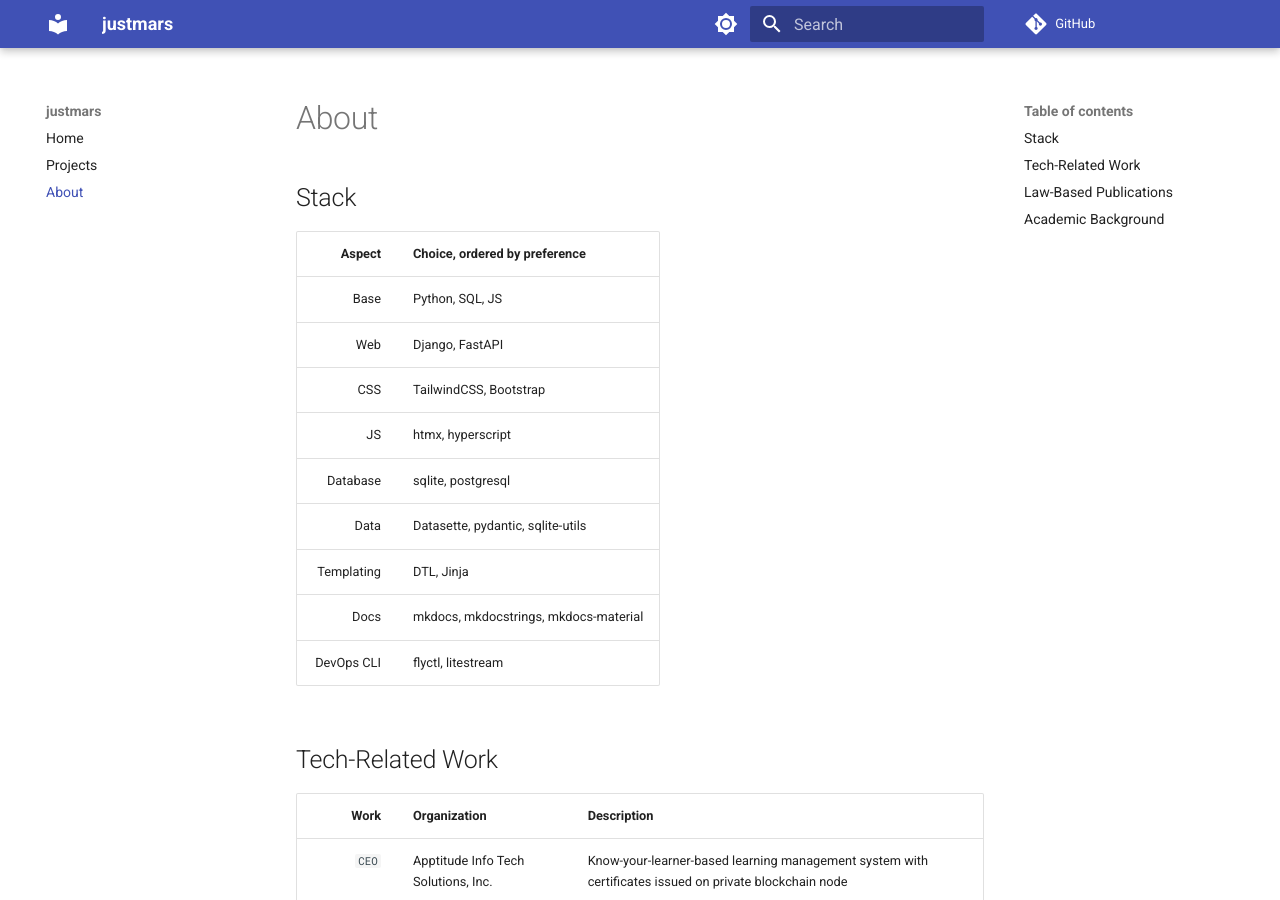
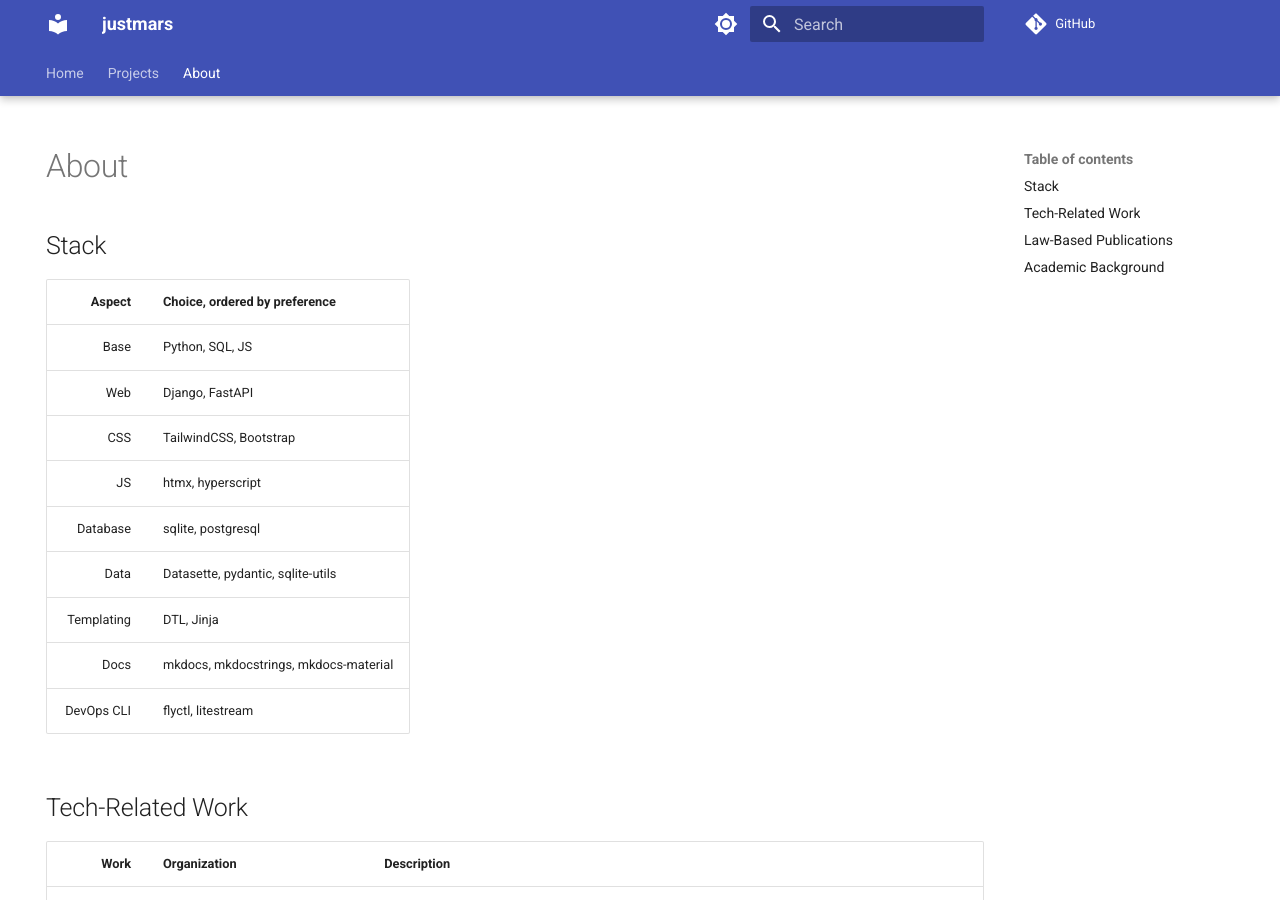
Before and after one commit to justmars/justmars.github.io, an MkDocs documentation site: the page built from docs/about.md, in a window 1280 px wide and 900 px high. Built offline with MkDocs 1.6.1 and Material for MkDocs 9.7.7, drawn with Linux system fonts in a browser that asks for light colours; comment, search, counter and statistics services are not loaded.

Commit message:
feat: nav

```diff
--- a/docs/about.md
+++ b/docs/about.md
@@ -25,9 +29,9 @@ Work  | Organization | Description
 
 Topic  | Title
 --:|:--
-`Remote Notarization` | _Notarization in the New Normal: White Paper on Remote Online Notarization in the Philippines_
-`Telco Competition` | _Telconopoly: Overthrowing the Shadow of Regulatory Capture and Opportunism in Philippine  Telecommunications through Effective Competition Policy_
-`Virtual Propery` | _Virtual Property: A Modified Usufruct of Intangibles_
+Remote Notarization | _Notarization in the New Normal: White Paper on Remote Online Notarization in the Philippines_
+Telco Competition | _Telconopoly: Overthrowing the Shadow of Regulatory Capture and Opportunism in Philippine  Telecommunications through Effective Competition Policy_
+Virtual Propery | _Virtual Property: A Modified Usufruct of Intangibles_
 
 ## Academic Background
 
--- a/mkdocs.yml
+++ b/mkdocs.yml
@@ -5,6 +5,10 @@ site_author: Marcelino Veloso III
 repo_url: https://github.com/justmars/justmars.github.io
 theme:
   name: "material"
+  features:
+    - navigation.instant
+    - navigation.tabs
+    - navigation.tabs.sticky
   palette:
     - media: "(prefers-color-scheme: light)"
       scheme: default
```
Also changed, not shown: other parts of docs/about.md (+4 -0 lines), docs/index.md (+4 -0 lines), docs/projects.md (+4 -0 lines).
